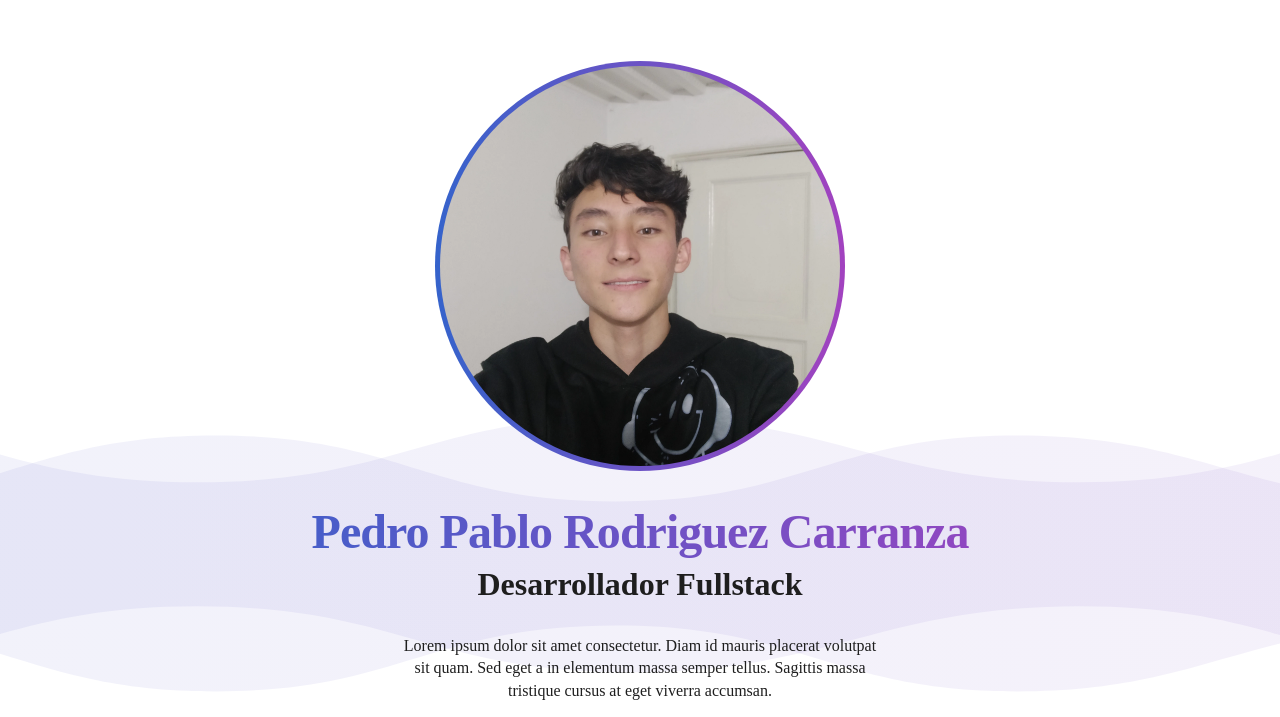
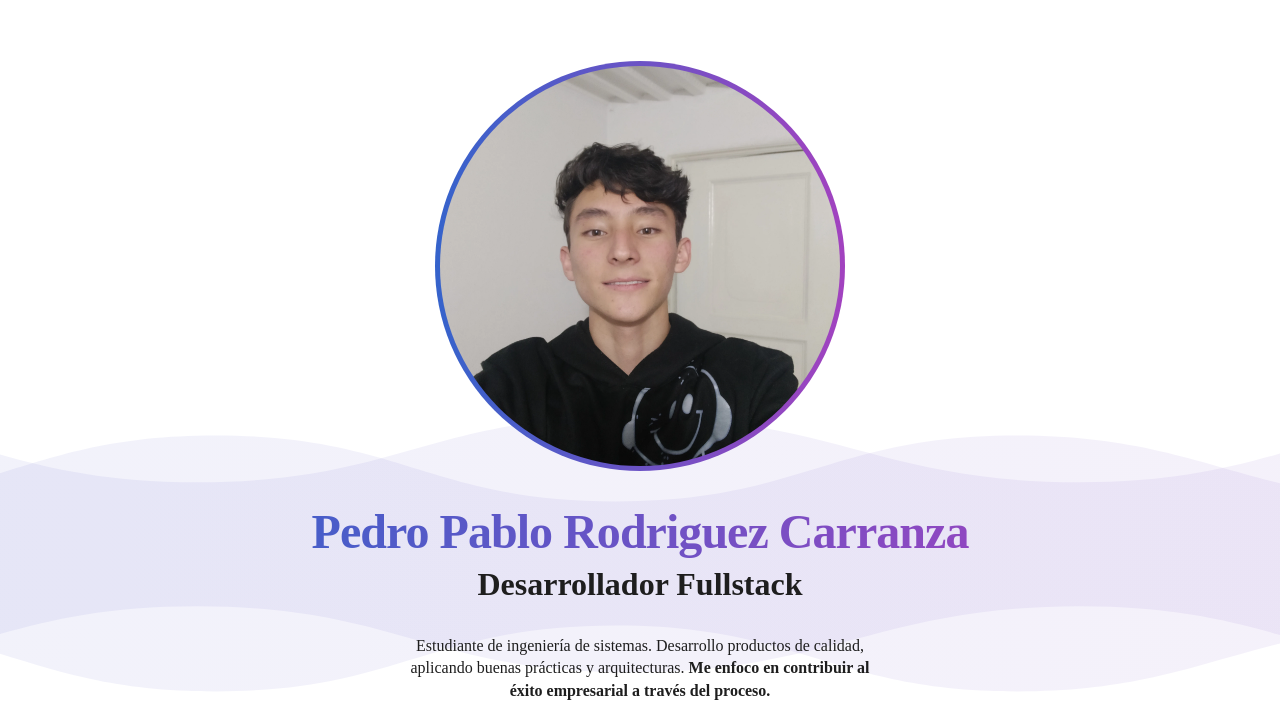
Before and after one commit to PabloStarOk/portfolio, an Astro site: page / in a window 1280 px wide. Shown: the part 83-800 px from the top of the page. Built offline with nearby package versions, Linux system fonts and the light colour scheme; Astro itself is replaced by a stand-in of ours; a web font is replaced by a local one.

Commit message:
feat(hero): add description with strong emphasis styling

```diff
--- a/src/components/Hero.astro
+++ b/src/components/Hero.astro
@@ -29,9 +29,11 @@ import AnchorButton from "./buttons/AnchorButton.astro";
       <h2 class="hero-header__occupation">Desarrollador Fullstack</h2>
     </header>
     <p class="hero__content">
-      Lorem ipsum dolor sit amet consectetur. Diam id mauris placerat volutpat
-      sit quam. Sed eget a in elementum massa semper tellus. Sagittis massa
-      tristique cursus at eget viverra accumsan.
+      Estudiante de ingeniería de sistemas. Desarrollo productos de calidad,
+      aplicando buenas prácticas y arquitecturas.
+      <strong class="hero__content__strong">
+        Me enfoco en contribuir al éxito empresarial a través del proceso.
+      </strong>
     </p>
     <footer class="hero-footer">
       <AnchorButton href="cv.pdf" ariaLabel="Hoja de vida en una nueva página">
@@ -152,6 +154,10 @@ import AnchorButton from "./buttons/AnchorButton.astro";
     line-height: 140%;
   }
 
+  .hero__content__strong {
+    font-weight: var(--body-font-weight-strong);
+  }
+
   .hero-footer {
     display: flex;
     justify-content: center;
--- a/src/styles/global.css
+++ b/src/styles/global.css
@@ -31,6 +31,7 @@
     --subtitle-font-weight: 400;
     --typography-weight-bold: 700;
     --font-weight-semibold: 600;
+    --body-font-weight-strong: 600;
     --body-font-weight-regular: 400;
 
     /* Title Page */
```
